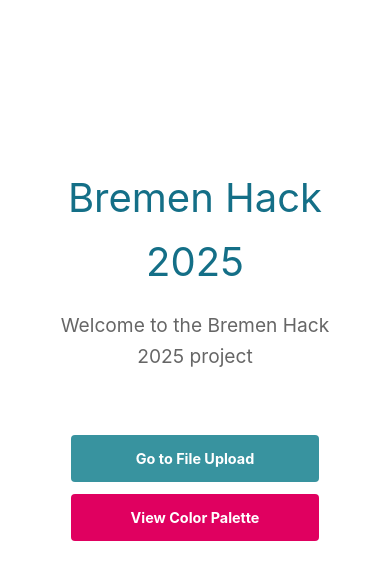
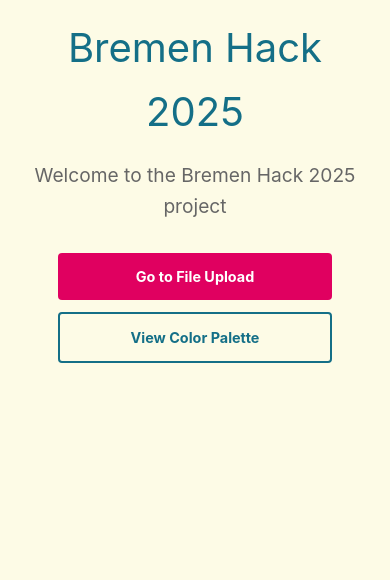
Before and after one commit to miracle-as/2025-04-bremen-hack, a Vue app in the folder bremen-hack-2025/: page / in a window 390 px wide. Shown: the top 580 px of the page. Built offline with nearby package versions, Linux system fonts and the light colour scheme.

Commit message:
Refactor layout styles and color variables for improved consistency and responsiveness across components

```diff
--- a/bremen-hack-2025/src/App.vue
+++ b/bremen-hack-2025/src/App.vue
@@ -19,7 +19,7 @@
 
 .app {
   width: 100%;
-  max-width: 1600px;
+  max-width: 1000px;
   margin: 0 auto;
   padding: 0 1rem;
   font-weight: normal;
--- a/bremen-hack-2025/src/assets/base.css
+++ b/bremen-hack-2025/src/assets/base.css
@@ -32,11 +32,12 @@
 
   /* Background color */
   --background-gray: #E8E7E7; /* GRÅ - PANTONE COOL GRAY 2 C - RGB 232.231.230 */
+  --background-cream: #fdfbe6; /* CREAM BACKGROUND */
 }
 
 /* semantic color variables for this project */
 :root {
-  --color-background: var(--vt-c-white);
+  --color-background: var(--background-cream);
   --color-background-soft: var(--vt-c-white-soft);
   --color-background-mute: var(--vt-c-white-mute);
   --color-background-gray: var(--background-gray);
@@ -60,7 +61,7 @@
 
 @media (prefers-color-scheme: dark) {
   :root {
-    --color-background: var(--vt-c-black);
+    --color-background: var(--background-cream);
     --color-background-soft: var(--vt-c-black-soft);
     --color-background-mute: var(--vt-c-black-mute);
 
--- a/bremen-hack-2025/src/assets/main.css
+++ b/bremen-hack-2025/src/assets/main.css
@@ -18,14 +18,7 @@ a,
 }
 
 @media (min-width: 1024px) {
-  body {
-    display: flex;
-    place-items: center;
-  }
-
   #app {
-    display: grid;
-    grid-template-columns: 1fr 1fr;
     padding: 2rem;
   }
 }
--- a/bremen-hack-2025/src/components/FileList.vue
+++ b/bremen-hack-2025/src/components/FileList.vue
@@ -111,11 +111,10 @@ onMounted(fetchFiles)
 
 <style scoped>
 .file-list {
-  max-width: 1200px;
   margin: 2rem auto;
   padding: 1.5rem;
   border-radius: 8px;
-  background-color: var(--color-background-gray);
+  background-color: white;
   box-shadow: 0 2px 10px rgba(0, 0, 0, 0.1);
 }
 
@@ -168,7 +167,7 @@ h2 {
   align-items: center;
   padding: 0.75rem;
   border-radius: 4px;
-  background-color: white;
+  background-color: var(--color-background-gray);
   margin-bottom: 0.5rem;
   box-shadow: 0 1px 3px rgba(0, 0, 0, 0.1);
 }
--- a/bremen-hack-2025/src/components/FileUpload.vue
+++ b/bremen-hack-2025/src/components/FileUpload.vue
@@ -126,16 +126,13 @@ function uploadFile() {
 
 <style scoped>
 .file-upload {
-  max-width: 1200px;
-  margin: 0 auto;
   padding: 2rem;
   border-radius: 8px;
-  background-color: var(--color-background-gray);
+  background-color: white;
   box-shadow: 0 2px 10px rgba(0, 0, 0, 0.1);
 }
 
 h2 {
-  text-align: center;
   margin-bottom: 1.5rem;
   color: var(--color-primary-dark);
 }
--- a/bremen-hack-2025/src/views/HomePage.vue
+++ b/bremen-hack-2025/src/views/HomePage.vue
@@ -3,15 +3,15 @@ import { RouterLink } from 'vue-router'
 </script>
 
 <template>
-  <div class="home-page">
+  <div class="home-container">
     <h1>Bremen Hack 2025</h1>
     <p>Welcome to the Bremen Hack 2025 project</p>
 
     <div class="actions">
-      <RouterLink to="/upload" class="action-button">
+      <RouterLink to="/upload" class="action-button accent-red">
         Go to File Upload
       </RouterLink>
-      <RouterLink to="/colors" class="action-button accent-red">
+      <RouterLink to="/colors" class="action-button secondary">
         View Color Palette
       </RouterLink>
     </div>
@@ -19,16 +19,9 @@ import { RouterLink } from 'vue-router'
 </template>
 
 <style scoped>
-.home-page {
+.home-container {
+  text-align: center;
   width: 100%;
-  max-width: 960px;
-  margin: 0 auto;
-  padding: 2rem 1rem;
-  text-align: center;
-  display: flex;
-  flex-direction: column;
-  justify-content: center;
-  min-height: 80vh;
 }
 
 h1 {
@@ -53,18 +46,24 @@ p {
 
 .action-button {
   display: inline-block;
-  background-color: var(--color-primary);
   color: white;
   padding: clamp(0.75rem, 2vw, 1rem) clamp(1.25rem, 3vw, 2rem);
   border-radius: 4px;
   text-decoration: none;
   font-weight: bold;
-  transition: background-color 0.3s;
+  transition: all 0.3s;
   font-size: clamp(0.9rem, 1.5vw, 1.1rem);
 }
 
-.action-button:hover {
+.action-button.secondary {
+  background-color: transparent;
+  color: var(--color-primary-dark);
+  border: 2px solid var(--color-primary-dark);
+}
+
+.action-button.secondary:hover {
   background-color: var(--color-primary-dark);
+  color: white;
 }
 
 .action-button.accent-red {
--- a/bremen-hack-2025/src/views/UploadPage.vue
+++ b/bremen-hack-2025/src/views/UploadPage.vue
@@ -5,7 +5,6 @@ import FileList from '../components/FileList.vue'
 </script>
 
 <template>
-  <div class="upload-page">
   <h1>File Upload</h1>
 
   <FileUpload />
@@ -16,24 +15,10 @@ import FileList from '../components/FileList.vue'
     <RouterLink to="/" class="back-link">
       Back to Home
     </RouterLink>
-      <RouterLink to="/colors" class="back-link accent">
-        View Colors
-      </RouterLink>
-    </div>
   </div>
 </template>
 
 <style scoped>
-.upload-page {
-  width: 100%;
-  max-width: 1200px;
-  margin: 0 auto;
-  padding: clamp(1rem, 5vw, 2rem);
-  display: flex;
-  flex-direction: column;
-  min-height: 80vh;
-}
-
 h1 {
   text-align: center;
   color: var(--color-primary-dark);
```
Lines whose indentation alone changed are shown as unchanged.
